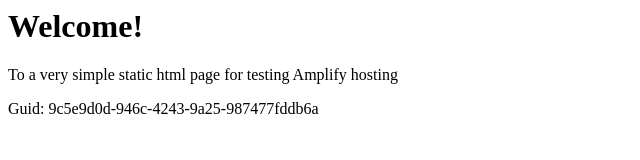
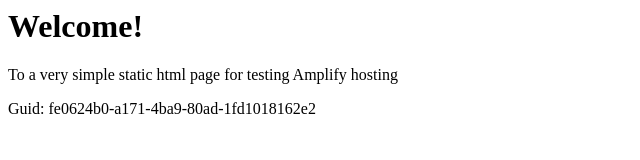
Before and after one commit to aws-aemilia-mxp/Github-PR-Commit-Integration-Test-DoNotTouch-GitHubWebhookPushCanaryTest-v1-preprod-eu-south-1, a website: page src/index.html in a window 1280 px wide. Shown: the full height of the page, 0-640 px from the left. Drawn offline with Linux system fonts and the light colour scheme.

Commit message:
commit from integ tests

```diff
--- a/src/index.html
+++ b/src/index.html
@@ -12,6 +12,6 @@
 <body>
     <h1>Welcome!</h1>
     <p>To a very simple static html page for testing Amplify hosting</p>
-    <p>Guid: 9c5e9d0d-946c-4243-9a25-987477fddb6a</p></body>
+    <p>Guid: fe0624b0-a171-4ba9-80ad-1fd1018162e2</p></body>
 
 </html>
```
